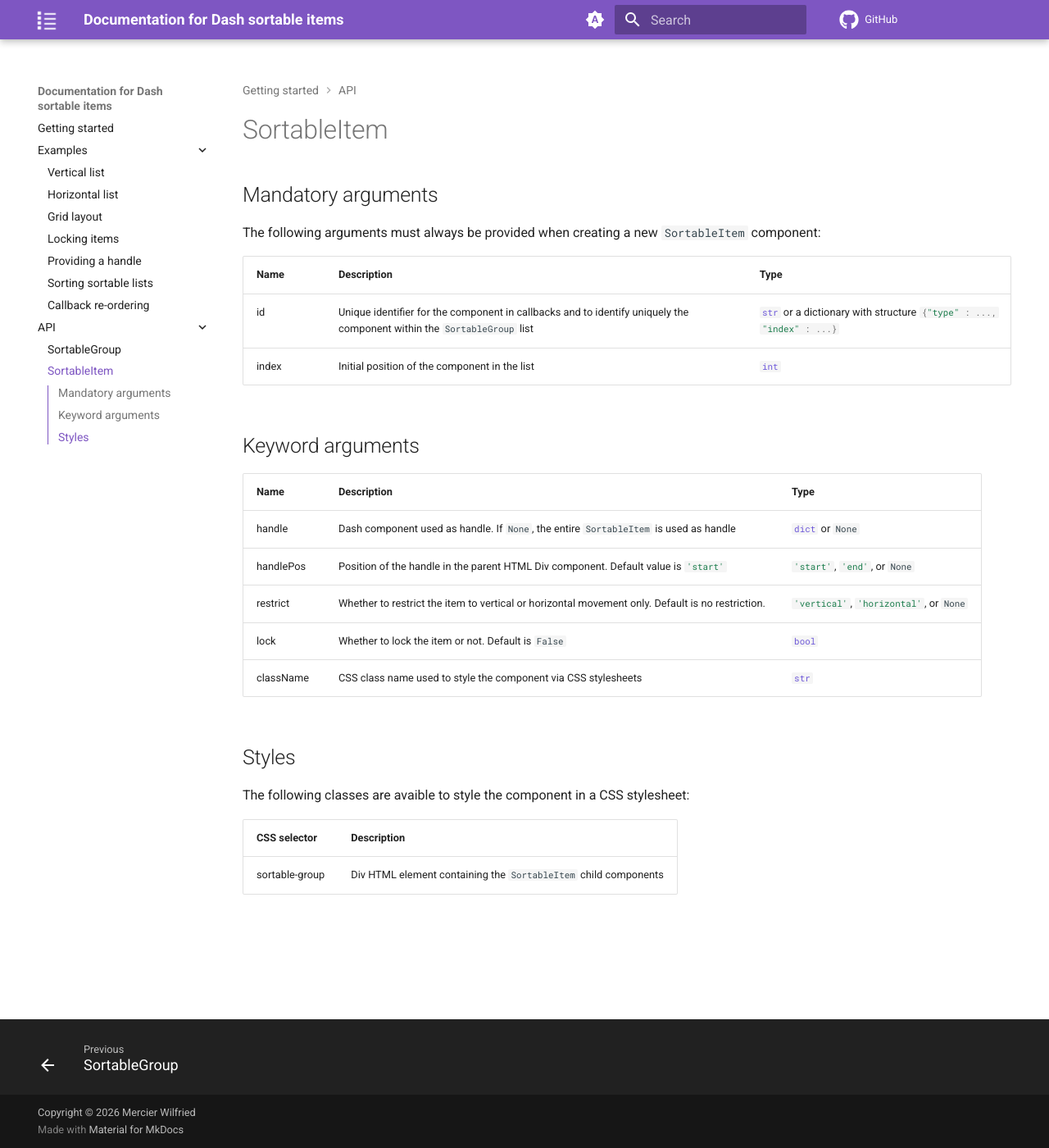
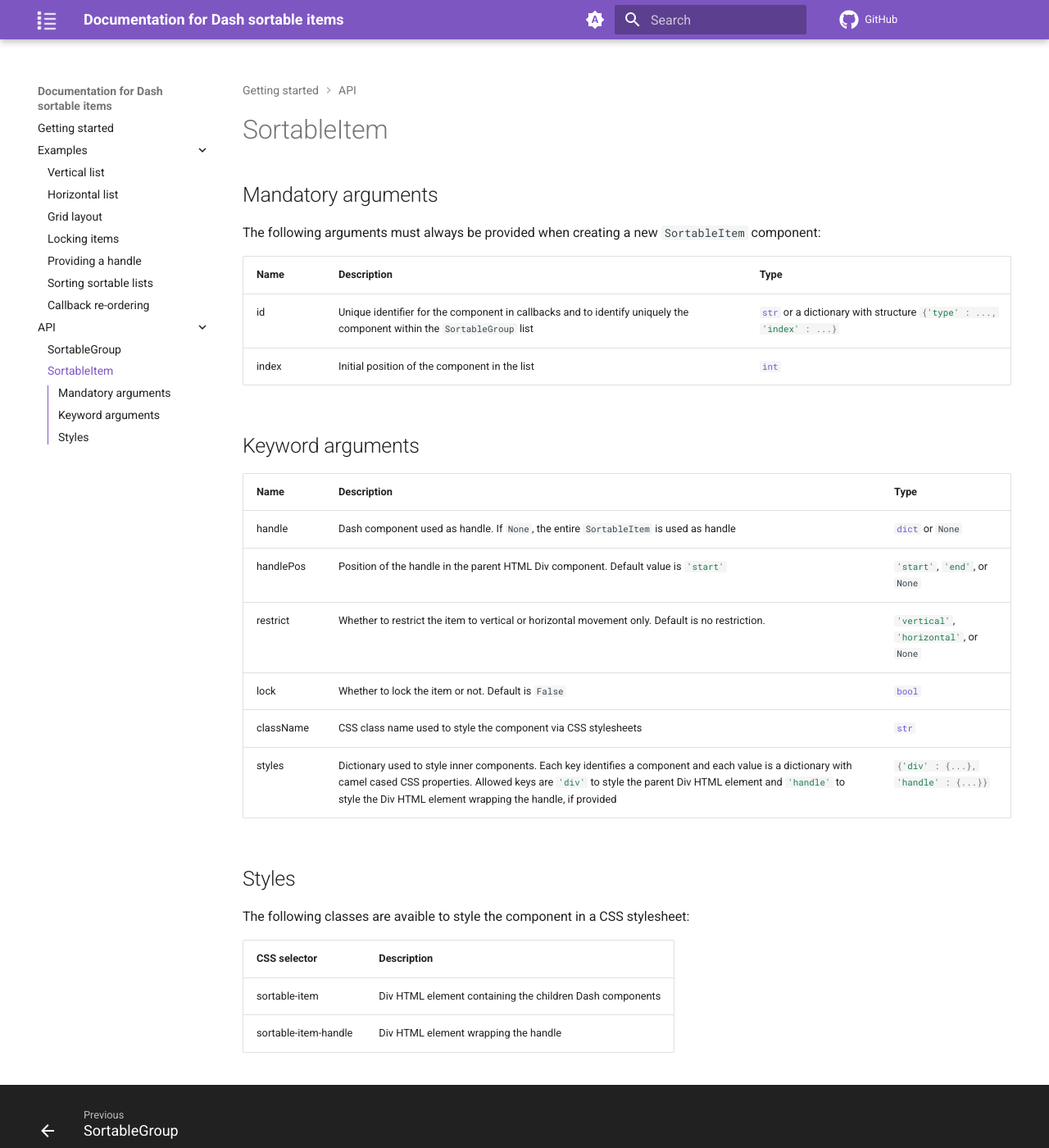
Before and after one commit to WilfriedMercier/dash_sortable_items, an MkDocs documentation site: the page built from docs_src/src/API/sortable_item.md, in a window 1280 px wide and 1400 px high. Shown: the whole window at 82% size. Built offline with MkDocs 1.6.1 and Material for MkDocs 9.7.7, drawn with Linux system fonts in a browser that asks for light colours; comment, search, counter and statistics services are not loaded.

Commit message:
Finished writing the API part of the docs

```diff
--- a/docs_src/src/API/sortable_item.md
+++ b/docs_src/src/API/sortable_item.md
@@ -4,7 +4,7 @@ The following arguments must always be provided when creating a new `SortableIte
 
 | Name | Description | Type |
 | ---- | ----------- | ---- |
-| id   | Unique identifier for the component in callbacks and to identify uniquely the component within the `SortableGroup` list | `#!py3 str` or a dictionary with structure `#!py3 {"type" : ..., "index" : ...}` |
+| id   | Unique identifier for the component in callbacks and to identify uniquely the component within the `SortableGroup` list | `#!py3 str` or a dictionary with structure `#!py3 {'type' : ..., 'index' : ...}` |
 | index   | Initial position of the component in the list | `#!py3 int` |
 
 
@@ -17,11 +17,13 @@ The following arguments must always be provided when creating a new `SortableIte
 | restrict | Whether to restrict the item to vertical or horizontal movement only. Default is no restriction. | `#!py3 'vertical'`, `#!py3 'horizontal'`, or `#!py3 None` |
 | lock | Whether to lock the item or not. Default is `#!py3 False` | `#!py3 bool` |
 | className | CSS class name used to style the component via CSS stylesheets | `#!py3 str` |
+| styles | Dictionary used to style inner components. Each key identifies a component and each value is a dictionary with camel cased CSS properties. Allowed keys are `#!py3 'div'` to style the parent Div HTML element and `#!py3 'handle'` to style the Div HTML element wrapping the handle, if provided | `#!py3 {'div' : {...}, 'handle' : {...}}`
 
 ## Styles
 
 The following classes are avaible to style the component in a CSS stylesheet:
 
-| CSS selector | Description |
-| ----         | ----------- |
-| sortable-group | Div HTML element containing the `SortableItem` child components |
+| CSS selector  | Description |
+| ----          | ----------- |
+| sortable-item        | Div HTML element containing the children Dash components |
+| sortable-item-handle | Div HTML element wrapping the handle |
```
Also changed, not shown: docs_src/src/API/sortable_group.md (+1 -1 lines).
